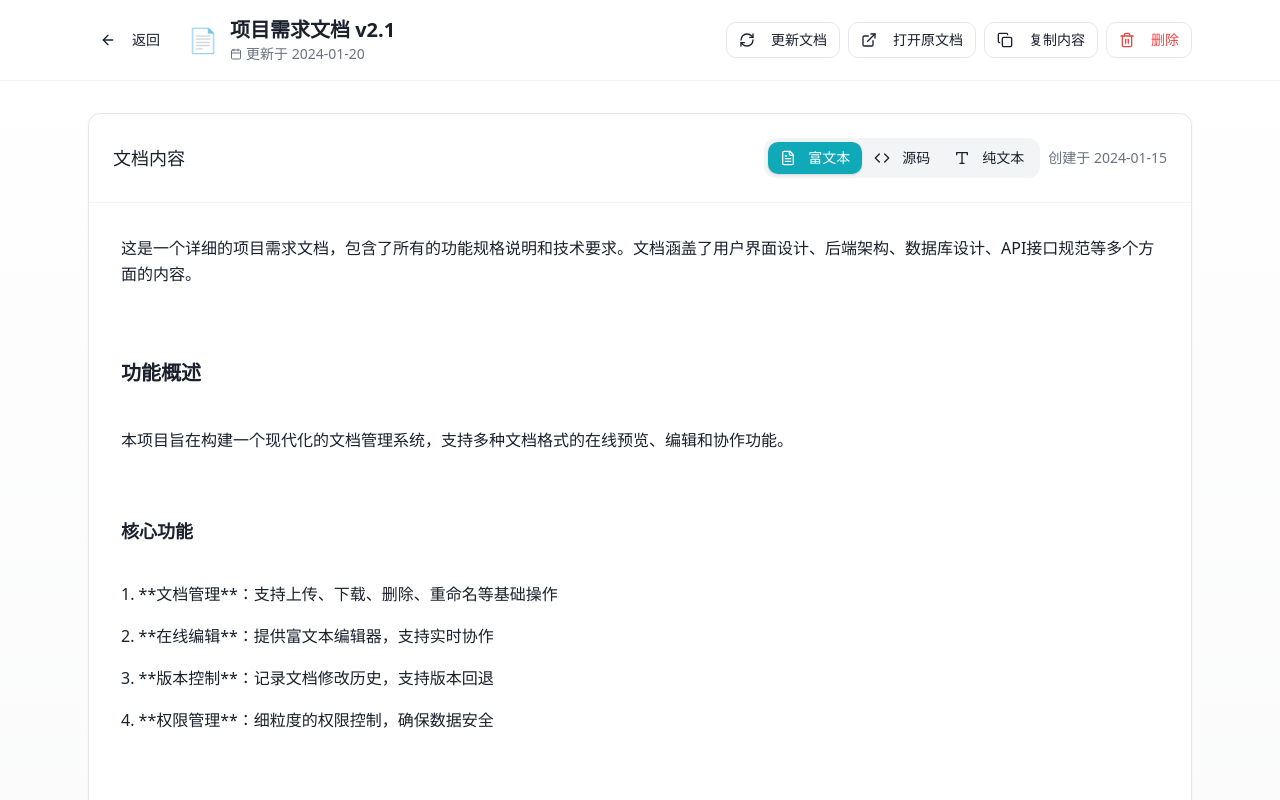
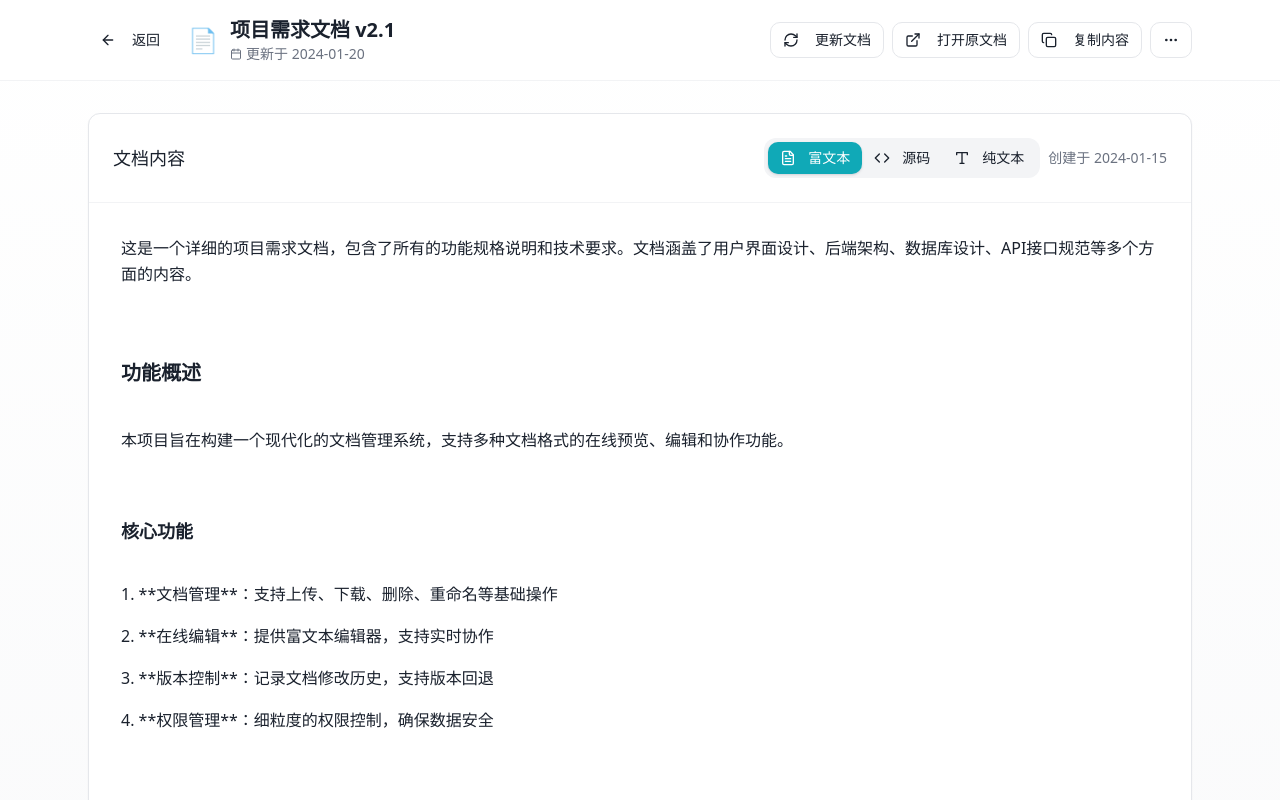
Before and after one commit to oralzl/docflow-nexus-ui, a React (Vite) app: page /document/1 in a window 1280 px wide. Shown: the top 800 px of the page. Built offline with nearby package versions, Linux system fonts and the light colour scheme.

Commit message:
Hide element
Hide the element after the "more" icon.

```diff
--- a/src/pages/DocumentPreview.tsx
+++ b/src/pages/DocumentPreview.tsx
@@ -1,7 +1,8 @@
 import { useState, useEffect } from "react";
 import { useParams, useNavigate, Link } from "react-router-dom";
-import { ArrowLeft, RefreshCw, ExternalLink, Trash2, Calendar, Copy, FileText, Code, Type } from "lucide-react";
+import { ArrowLeft, RefreshCw, ExternalLink, Trash2, Calendar, Copy, FileText, Code, Type, MoreHorizontal } from "lucide-react";
 import { Button } from "@/components/ui/button";
+import { DropdownMenu, DropdownMenuContent, DropdownMenuItem, DropdownMenuTrigger } from "@/components/ui/dropdown-menu";
 import { Card, CardContent, CardHeader } from "@/components/ui/card";
 import { useToast } from "@/hooks/use-toast";
 
@@ -232,15 +233,25 @@ const DocumentPreview = () => {
                 复制内容
               </Button>
 
+              <DropdownMenu>
+                <DropdownMenuTrigger asChild>
                   <Button
                     variant="outline"
                     size="sm"
+                  >
+                    <MoreHorizontal className="w-4 h-4" />
+                  </Button>
+                </DropdownMenuTrigger>
+                <DropdownMenuContent align="end">
+                  <DropdownMenuItem
                     onClick={handleDelete}
-                className="text-destructive hover:text-destructive"
+                    className="text-destructive focus:text-destructive"
                   >
                     <Trash2 className="w-4 h-4 mr-2" />
-                删除
-              </Button>
+                    删除文档
+                  </DropdownMenuItem>
+                </DropdownMenuContent>
+              </DropdownMenu>
             </div>
           </div>
         </div>
```
Lines whose indentation alone changed are shown as unchanged.
